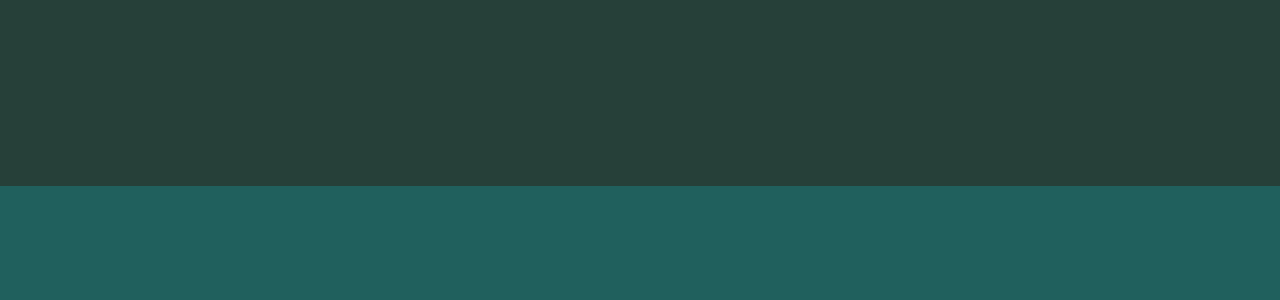
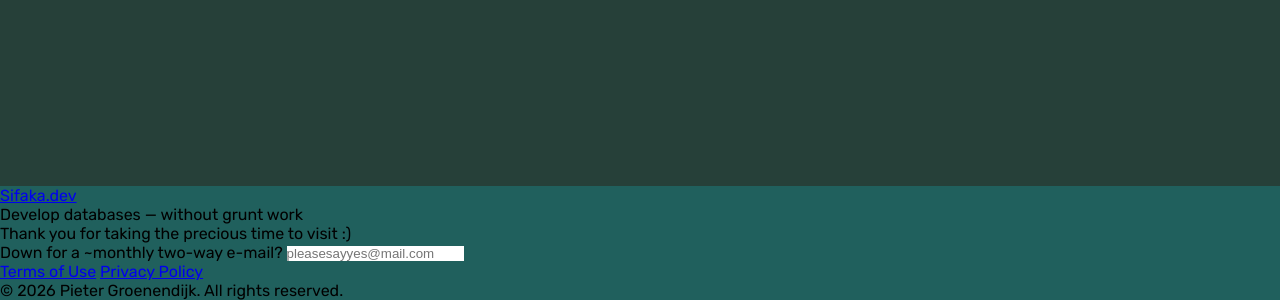
Before and after one commit to pieter-groenendijk/sifaka-dev-landingsite, a SvelteKit app in the folder app/: page / in a window 1280 px wide. Shown: the part 1954-2254 px from the top of the page. Before the commit the page ends 2140 px from the top, so only its background shows below. Built offline with nearby package versions, Linux system fonts and the light colour scheme.

Commit message:
Footer structure

```diff
--- /dev/null
+++ b/app/src/lib/components/general/Footer.svelte
@@ -0,0 +1,36 @@
+<footer class="footer">
+    <div class="footer__content">
+        <div class="footer__left">
+            <div class="brand">
+                <div class="brand__name"><a href="https://sifaka.dev">Sifaka.dev</a></div>
+                <div class="brand__slogan">Develop databases — without grunt work</div>
+            </div>
+            <div class="honestly-thankful">Thank you for taking the precious time to visit :)</div>
+        </div>
+        <div class="footer__middle">
+            <label for="email">Down for a ~monthly two-way e-mail?</label>
+            <input
+                id="news-email-input"
+                name="email"
+
+                type="email"
+                autocomplete="email"
+                placeholder="pleasesayyes@mail.com"
+            />
+        </div>
+        <div class="footer__right">
+            <div class="legal-info">
+                <div class="legal-info__links">
+                    <a class="legal-info__link" href="/terms-of-use">Terms of Use</a>
+                    <a class="legal-info__link" href="/privacy-policy">Privacy Policy</a>
+                </div>
+                <div class="legal-info__copyright">© 2026 Pieter Groenendijk. All rights reserved.</div>
+            </div>
+        </div>
+    </div>
+</footer>
+
+
+<style>
+
+</style>
--- a/app/src/routes/+page.svelte
+++ b/app/src/routes/+page.svelte
@@ -2,13 +2,17 @@
     import HeroSection from "$lib/components/routes/home/hero/HeroSection.svelte";
     import FeaturesSection from "$lib/components/routes/home/features/FeaturesSection.svelte";
     import RoadmapSection from "$lib/components/routes/home/roadmap/RoadmapSection.svelte";
+    import Footer from "$lib/components/general/Footer.svelte";
 </script>
+
 
 <main>
     <HeroSection/>
     <FeaturesSection/>
     <RoadmapSection/>
 </main>
+<Footer/>
+
 <svg class="effect-overlay" aria-hidden="true">
     <defs>
         <filter id="noise-filter">
@@ -56,6 +60,7 @@
 </svg>
 <div class="wip-notice">Early concept</div>
 
+
 <style>
     .effect-overlay {
         position: fixed;
```
